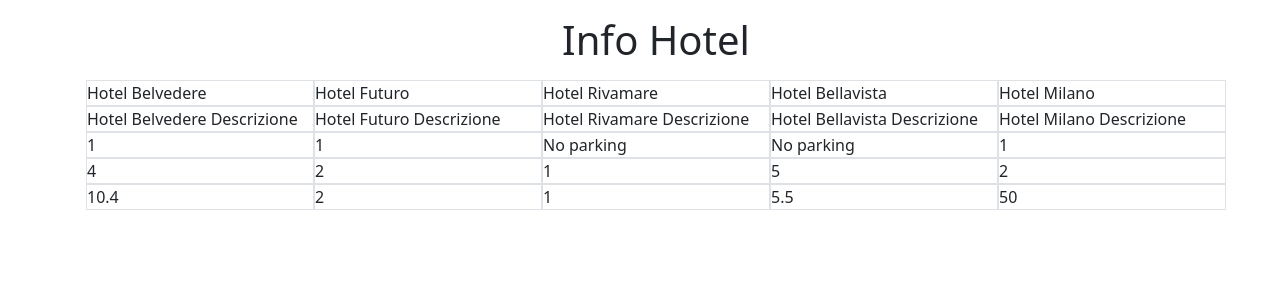
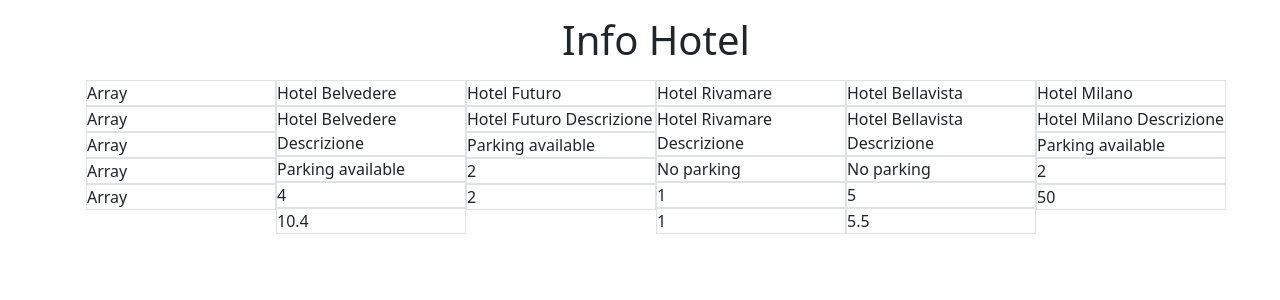
Before and after one commit to Danielateresa/php-hotel, a PHP site: page / in a window 1280 px wide. Shown: the top 300 px of the page. Run offline with PHP 8.4, Linux system fonts and the light colour scheme.

Commit message:
Creating table

```diff
--- a/index.php
+++ b/index.php
@@ -63,13 +63,18 @@ $hotels = [
             <h1 class="text-center my-3">Info Hotel</h1>
             <div class="row  h-100">
 
+                <div class="col g-0">
+                    <?php foreach($hotels as $hotel) : ?>
+                    <div class="box border"><?php echo $hotel ?></div>
+                    <?php endforeach; ?>
+                </div>
+
                 <?php foreach($hotels as $hotel) : ?>
                 <div class="col g-0 h-100">
-
                     <div class="box border"><?php echo $hotel['name'] ?></div>
                     <div class="box border"><?php echo $hotel['description'] ?></div>
                     <div class="box border"><?php if($hotel['parking']) {
-                        echo $hotel['parking'];
+                        echo 'Parking available';
                     } else {
                         echo 'No parking';
                     } ?></div>
```
